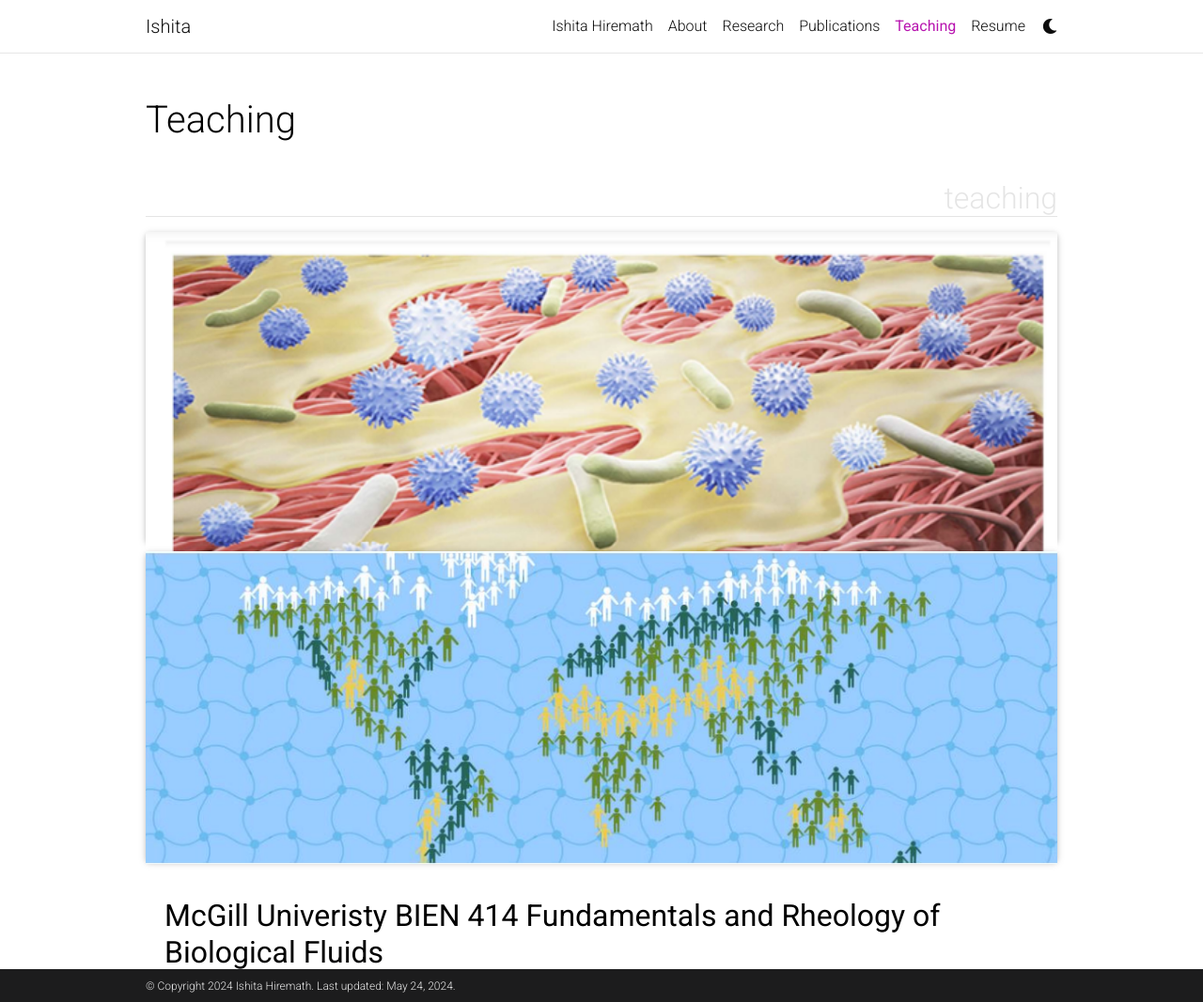
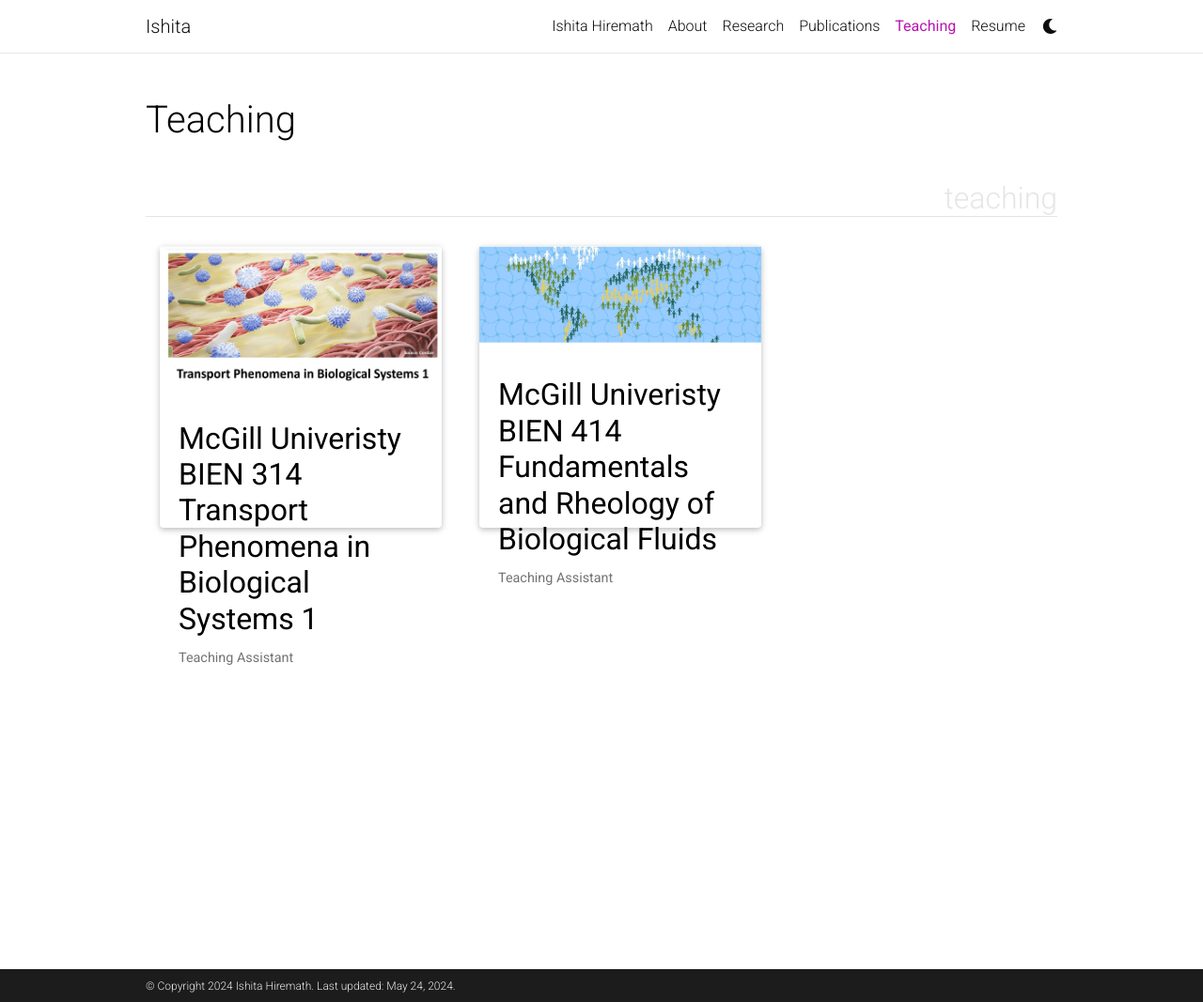
Before and after one commit to ishitahiremath/ishitahiremath.github.io, a Jekyll site: the page built from _pages/teaching.md, in a window 1280 px wide and 1067 px high. Shown: the whole window at 94% size. Built offline with Jekyll 4.4.1, drawn with Linux system fonts in a browser that asks for light colours; comment, search, counter and statistics services are not loaded; a style sheet for code colours, icons or effects is not loaded.

Commit message:
fixing annoying div bug in project html

```diff
--- a/_includes/projects.html
+++ b/_includes/projects.html
@@ -1,6 +1,6 @@
 <!-- _includes/projects.html -->
 <div class="grid-sizer"></div>
-<div class="grid-item" style="width: 300px; height: 300px; margin: 15px;"></div>
+<div class="grid-item" style="width: 300px; height: 300px; margin: 15px;">
   {% if project.redirect -%}
   <a href="{{ project.redirect }}" style="display: block; width: 100%; height: 100%;">
     {%- else -%}
@@ -33,3 +33,4 @@
         </div>
       </div>
     </a>
+</div>
```
